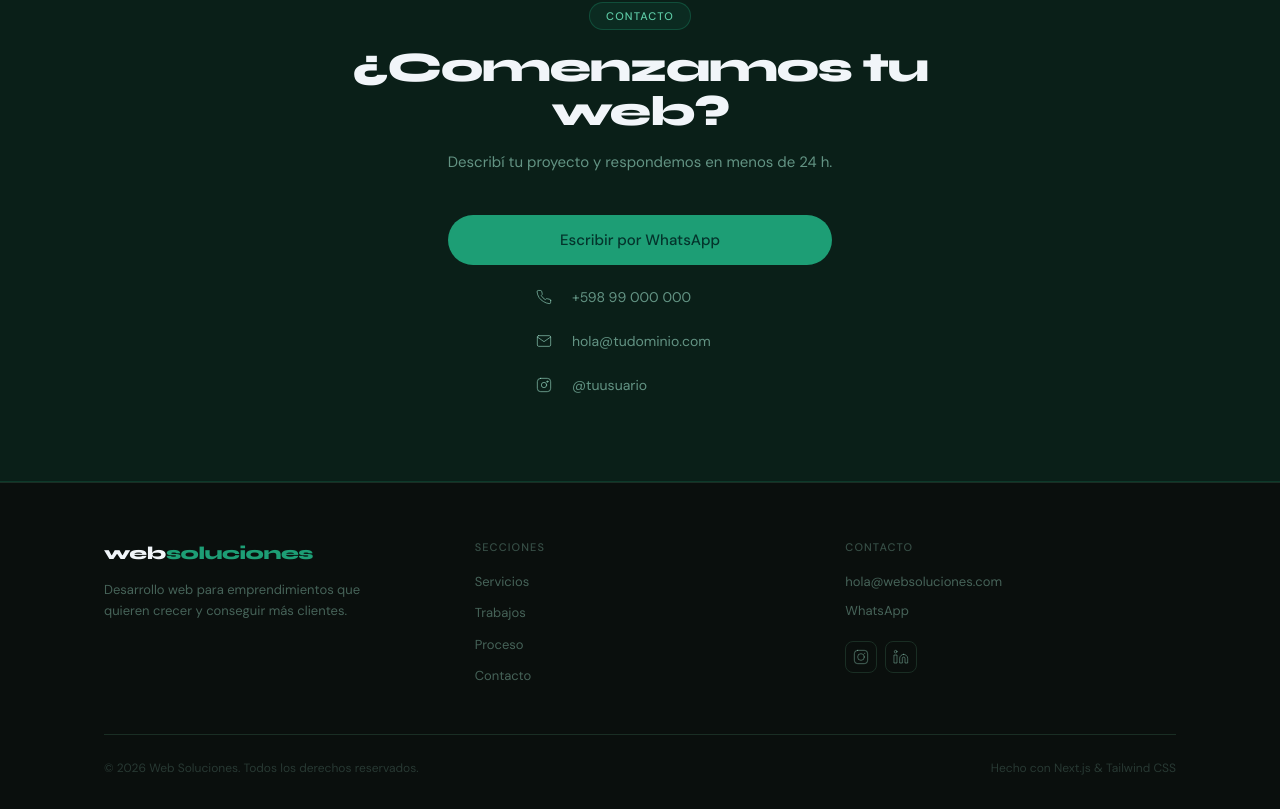
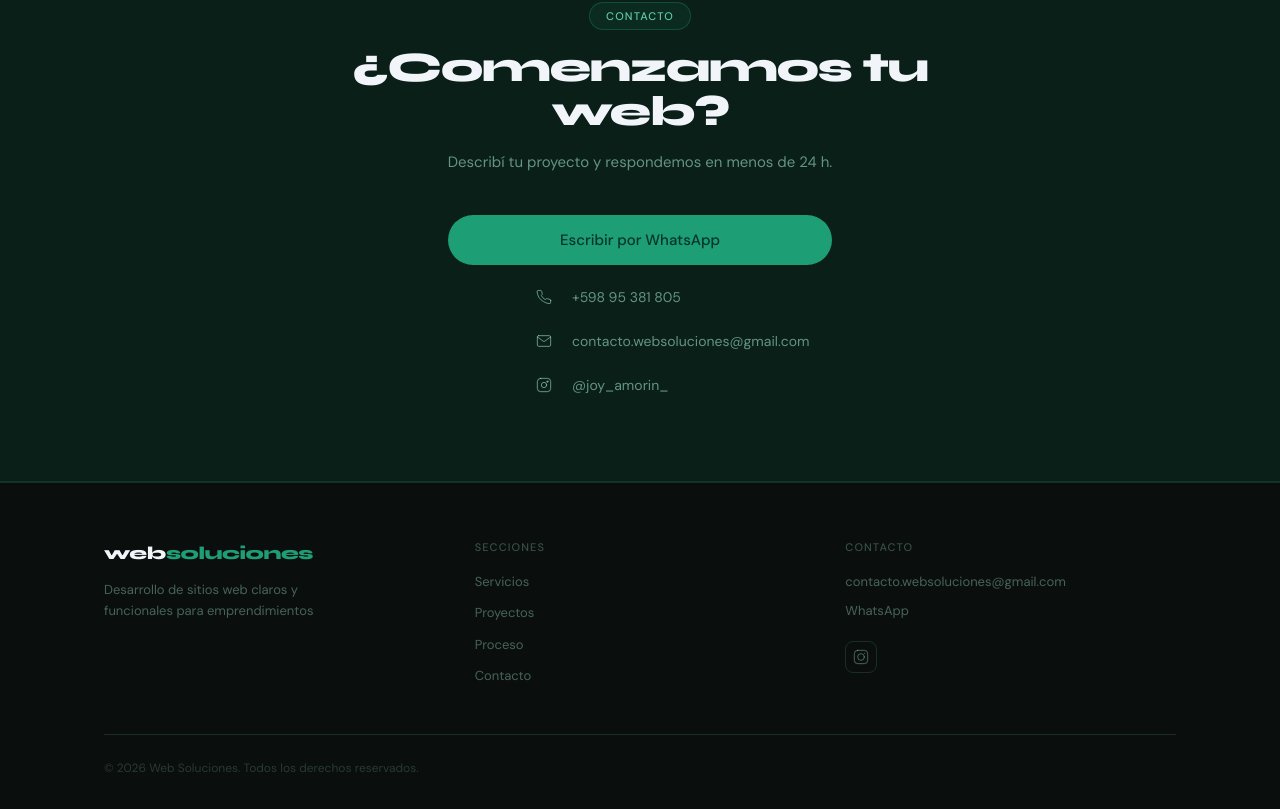
Before and after one commit to joy-amorin/WebSoluciones-landing-page, a Next.js app: page / in a window 1280 px wide. Shown: the part 4218-5027 px from the top of the page. Built offline with nearby package versions, Linux system fonts and the light colour scheme.

Commit message:
data: add conatct links and update paragraphs

```diff
--- a/components/Contacto.tsx
+++ b/components/Contacto.tsx
@@ -29,7 +29,7 @@ export default function Contacto() {
 
             {/* Botón */}
             <a
-              href="https://wa.me/59899000000?text=Hola%2C%20quiero%20informaci%C3%B3n%20sobre%20una%20web"
+              href="https://wa.me/598381805"
               target="_blank"
               rel="noopener noreferrer"
               className="w-full max-w-sm flex items-center justify-center gap-2 bg-green-500 hover:bg-green-600 text-green-900 font-medium text-[15px] py-3.5 rounded-full transition-all hover:-translate-y-0.5"
@@ -50,7 +50,7 @@ export default function Contacto() {
                 </span>
 
                 <span className="w-[180px] text-left">
-                  +598 99 000 000
+                  +598 95 381 805
                 </span>
 
               </a>
@@ -66,13 +66,18 @@ export default function Contacto() {
                 </span>
 
                 <span className="w-[180px] text-left">
-                  hola@tudominio.com
+
+                  contacto.websoluciones@gmail.com
                 </span>
 
               </a>
 
               {/* Instagram */}
-              <a className="flex items-center justify-center gap-3 text-sm text-green-100/60 hover:text-green-300 transition-colors">
+              <a className="flex items-center justify-center gap-3 text-sm text-green-100/60 hover:text-green-300 transition-colors"
+              href="https://www.instagram.com/joy_amorin_"
+              target="_blank"
+              rel="noopener noreferrer">
+
 
                 <span className="w-8 h-8 min-w-8 flex items-center justify-center">
                   <svg className="w-4 h-4" viewBox="0 0 24 24" fill="none" stroke="currentColor" strokeWidth="1.5" strokeLinecap="round" strokeLinejoin="round">
@@ -83,7 +88,7 @@ export default function Contacto() {
                 </span>
 
                 <span className="w-[180px] text-left">
-                  @tuusuario
+                  @joy_amorin_
                 </span>
 
               </a>
--- a/components/Footer.tsx
+++ b/components/Footer.tsx
@@ -1,6 +1,6 @@
 const navLinks = [
   { label: 'Servicios', href: '#servicios' },
-  { label: 'Trabajos',  href: '#portfolio' },
+  { label: 'Proyectos',  href: '#portfolio' },
   { label: 'Proceso',   href: '#proceso' },
   { label: 'Contacto',  href: '#contacto' },
 ]
@@ -20,7 +20,7 @@ export default function Footer() {
               web<em className="not-italic text-green-500">soluciones</em>
             </a>
             <p className="text-[13px] text-green-100/40 leading-relaxed max-w-[260px]">
-              Desarrollo web para emprendimientos que quieren crecer y conseguir más clientes.
+             Desarrollo de sitios web claros y funcionales para emprendimientos
             </p>
           </div>
 
@@ -41,9 +41,9 @@ export default function Footer() {
             <p className="text-[11px] font-medium tracking-widest uppercase text-green-100/30 mb-4">Contacto</p>
             <div className="flex flex-col gap-2.5 mb-5">
               <a href="mailto:hola@websoluciones.com" className="text-[13px] text-green-100/40 hover:text-green-300 transition-colors">
-                hola@websoluciones.com
+                contacto.websoluciones@gmail.com
               </a>
-              <a href="https://wa.me/59899000000" target="_blank" rel="noopener noreferrer" className="text-[13px] text-green-100/40 hover:text-green-300 transition-colors">
+              <a href="https://wa.me/59895381805" target="_blank" rel="noopener noreferrer" className="text-[13px] text-green-100/40 hover:text-green-300 transition-colors">
                 WhatsApp
               </a>
             </div>
@@ -53,14 +53,10 @@ export default function Footer() {
               {[
                 {
                   label: 'Instagram',
-                  href: '#',
+                  href: 'https://www.instagram.com/joy_amorin_',
                   icon: <svg className="w-4 h-4" viewBox="0 0 24 24" fill="none" stroke="currentColor" strokeWidth="1.5" strokeLinecap="round" strokeLinejoin="round"><rect x="2" y="2" width="20" height="20" rx="5"/><circle cx="12" cy="12" r="5"/><circle cx="17.5" cy="6.5" r="1" fill="currentColor" stroke="none"/></svg>,
                 },
-                {
-                  label: 'LinkedIn',
-                  href: '#',
-                  icon: <svg className="w-4 h-4" viewBox="0 0 24 24" fill="none" stroke="currentColor" strokeWidth="1.5" strokeLinecap="round" strokeLinejoin="round"><path d="M16 8a6 6 0 0 1 6 6v7h-4v-7a2 2 0 0 0-2-2 2 2 0 0 0-2 2v7h-4v-7a6 6 0 0 1 6-6z"/><rect x="2" y="9" width="4" height="12"/><circle cx="4" cy="4" r="2"/></svg>,
-                },
+
               ].map((s) => (
                 <a
                   key={s.label}
@@ -79,7 +75,6 @@ export default function Footer() {
         {/* Bottom bar */}
         <div className="border-t border-border pt-6 flex flex-col sm:flex-row justify-between items-center gap-2">
           <p className="text-[12px] text-green-100/20">© {year} Web Soluciones. Todos los derechos reservados.</p>
-          <p className="text-[12px] text-green-100/20">Hecho con Next.js &amp; Tailwind CSS</p>
         </div>
 
       </div>
```
